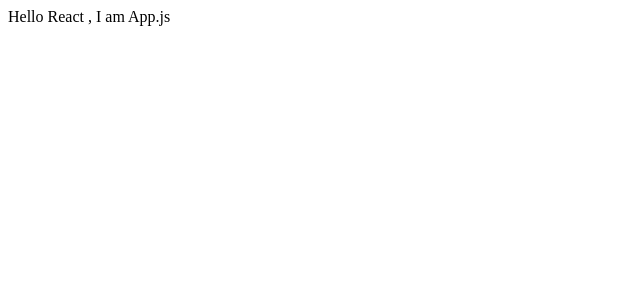
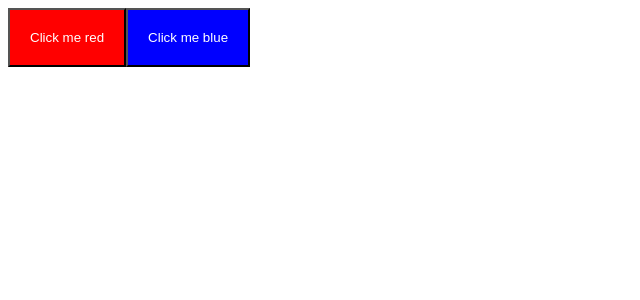
Before and after one commit to IffyArt/front-website-course, a React (Create React App) app: page / in a window 1280 px wide. Shown: the top 300 px of the page, without its empty margins (0-640 px from the left). Built offline with nearby package versions, Linux system fonts and the light colour scheme.

Commit message:
feat: Add Btn component for colored buttons

```diff
--- a/src/App.js
+++ b/src/App.js
@@ -1,5 +1,12 @@
+import Btn from './components/Btn';
+
 function App() {
-  return <div>Hello React , I am App.js</div>;
+  return (
+    <div>
+      <Btn color='red' onClick={() => console.log('red')} />
+      <Btn color='blue' onClick={() => console.log('blue')} />
+    </div>
+  );
 }
 
 export default App;
--- /dev/null
+++ b/src/components/Btn.jsx
@@ -0,0 +1,12 @@
+const Btn = (props) => {
+  const { color, onClick } = props;
+  return (
+    <button
+      style={{ backgroundColor: color, padding: '20px', color: 'white' }}
+      onClick={onClick}
+    >
+      Click me {color}
+    </button>
+  );
+};
+export default Btn;
```
